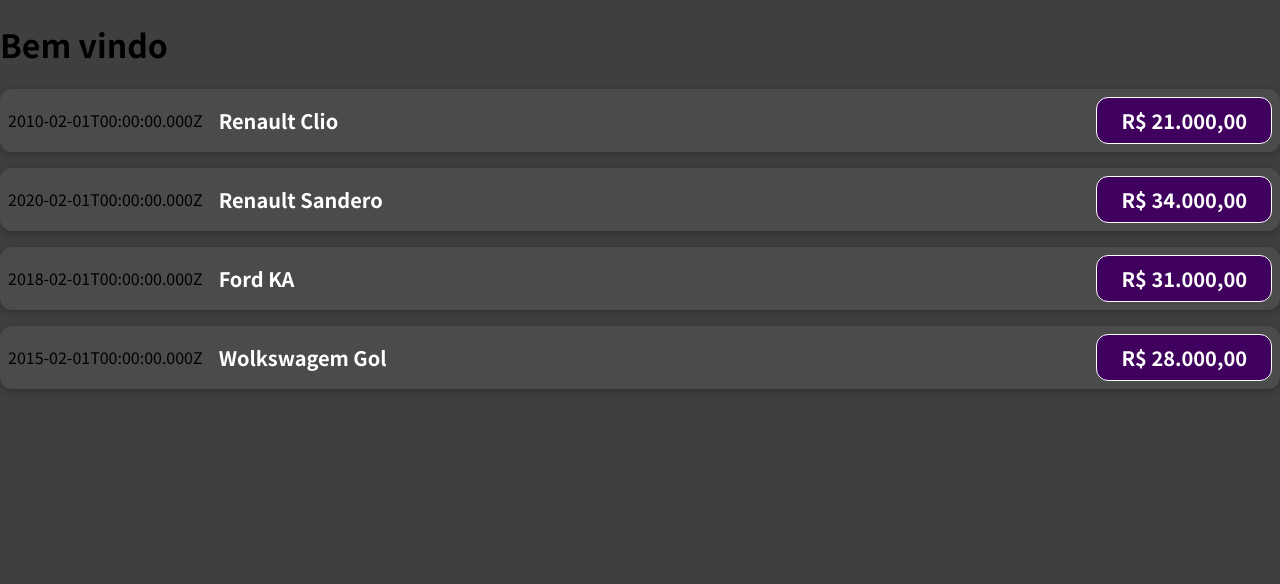
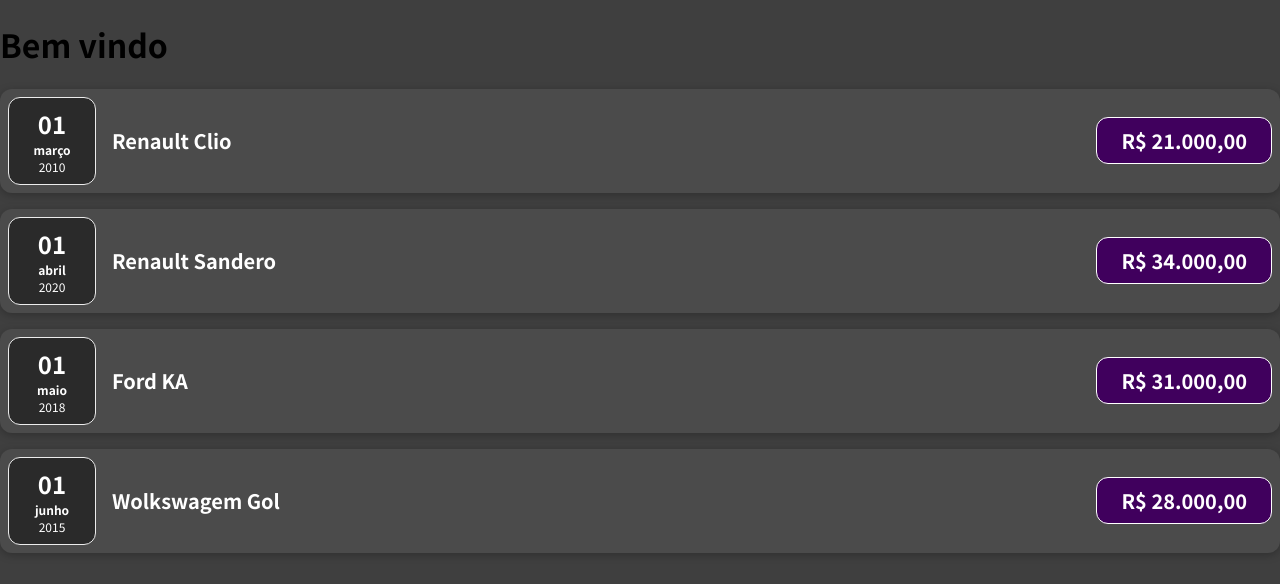
Before and after one commit to PauloDev13/udemy-react-complete-guide, a JavaScript app: page / in a window 1280 px wide. Shown: the top 584 px of the page. Built offline with nearby package versions, Linux system fonts and the light colour scheme.

Commit message:
Dividindo ExpenseItem em vários componentes

```diff
--- a/src/App.js
+++ b/src/App.js
@@ -6,25 +6,25 @@
       id: 1,
       title: 'Renault Clio',
       amount: '21.000,00',
-      date: new Date(2010, 1, 1),
+      date: new Date(2010, 2, 1),
     },
     {
       id: 2,
       title: 'Renault Sandero',
       amount: '34.000,00',
-      date: new Date(2020, 1, 1),
+      date: new Date(2020, 3, 1),
     },
     {
       id: 3,
       title: 'Ford KA',
       amount: '31.000,00',
-      date: new Date(2018, 1, 1),
+      date: new Date(2018, 4, 1),
     },
     {
       id: 4,
       title: 'Wolkswagem Gol',
       amount: '28.000,00',
-      date: new Date(2015, 1),
+      date: new Date(2015, 5, 1),
     },
   ];
   return (
--- /dev/null
+++ b/src/components/ExpenseDate.css
@@ -0,0 +1,26 @@
+.expense-date {
+  display: flex;
+  flex-direction: column;
+  width: 5.5rem;
+  height: 5.5rem;
+  border: 1px solid #ececec;
+  background-color: #2a2a2a;
+  color: white;
+  border-radius: 12px;
+  align-items: center;
+  justify-content: center;
+}
+
+.expense-date__month {
+  font-size: 0.75rem;
+  font-weight: bold;
+}
+
+.expense-date__year {
+  font-size: 0.75rem;
+}
+
+.expense-date__day {
+  font-size: 1.5rem;
+  font-weight: bold;
+}
--- /dev/null
+++ b/src/components/ExpenseDate.js
@@ -0,0 +1,17 @@
+import './ExpenseDate.css';
+
+const ExpenseDate = (props) => {
+  const day = props.date.toLocaleString('pt-BR', { day: '2-digit' });
+  const month = props.date.toLocaleString('pt-BR', { month: 'long' });
+  const year = props.date.getFullYear();
+
+  return (
+    <div className="expense-date">
+      <div className="expense-date__day">{day}</div>
+      <div className="expense-date__month">{month}</div>
+      <div className="expense-date__year">{year}</div>
+    </div>
+  );
+};
+
+export default ExpenseDate;
--- a/src/components/ExpenseItem.js
+++ b/src/components/ExpenseItem.js
@@ -1,9 +1,10 @@
+import ExpenseDate from './ExpenseDate';
 import './ExpenseItem.css';
 
 const ExpenseItem = (props) => {
   return (
     <div className="expense-item">
-      <div>{props.date.toISOString()}</div>
+      <ExpenseDate date={props.date} />
       <div className="expense-item__description">
         <h2>{props.title}</h2>
         <div className="expense-item__price">R$ {props.amount}</div>
```
